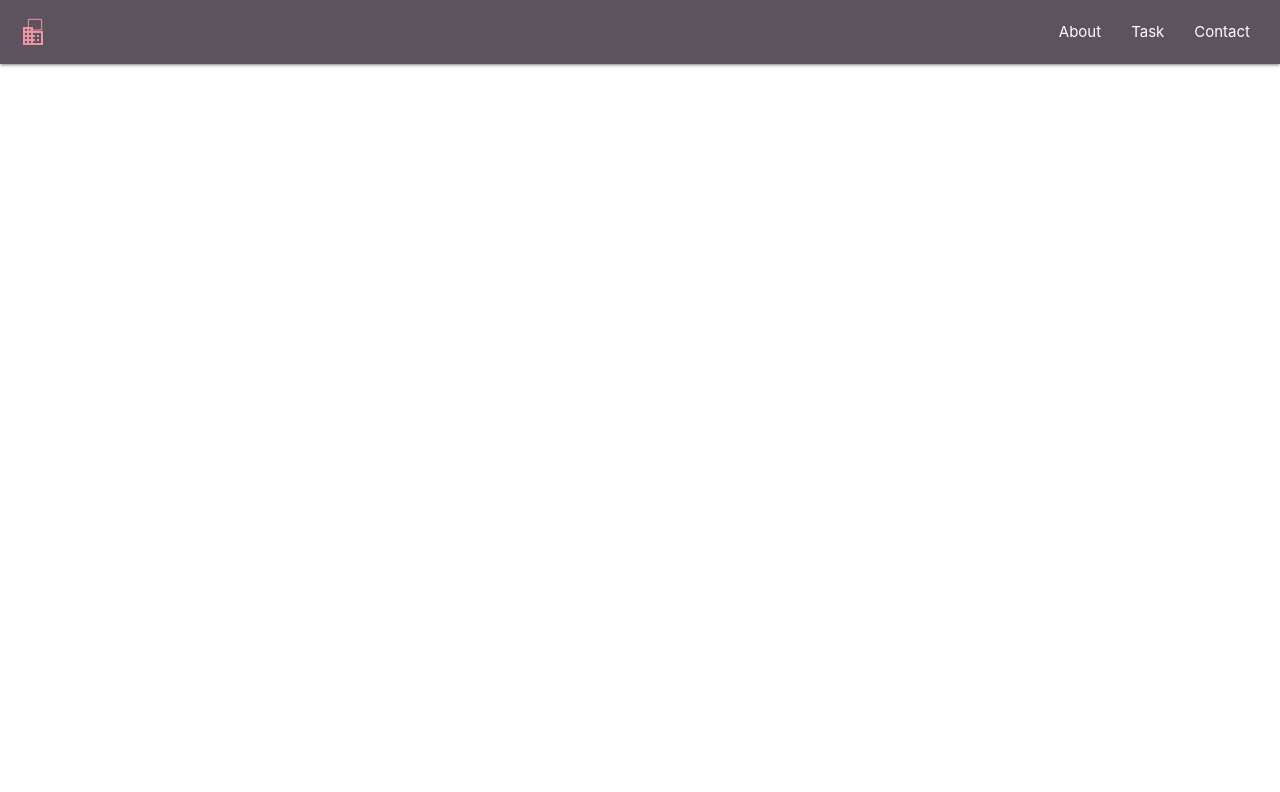
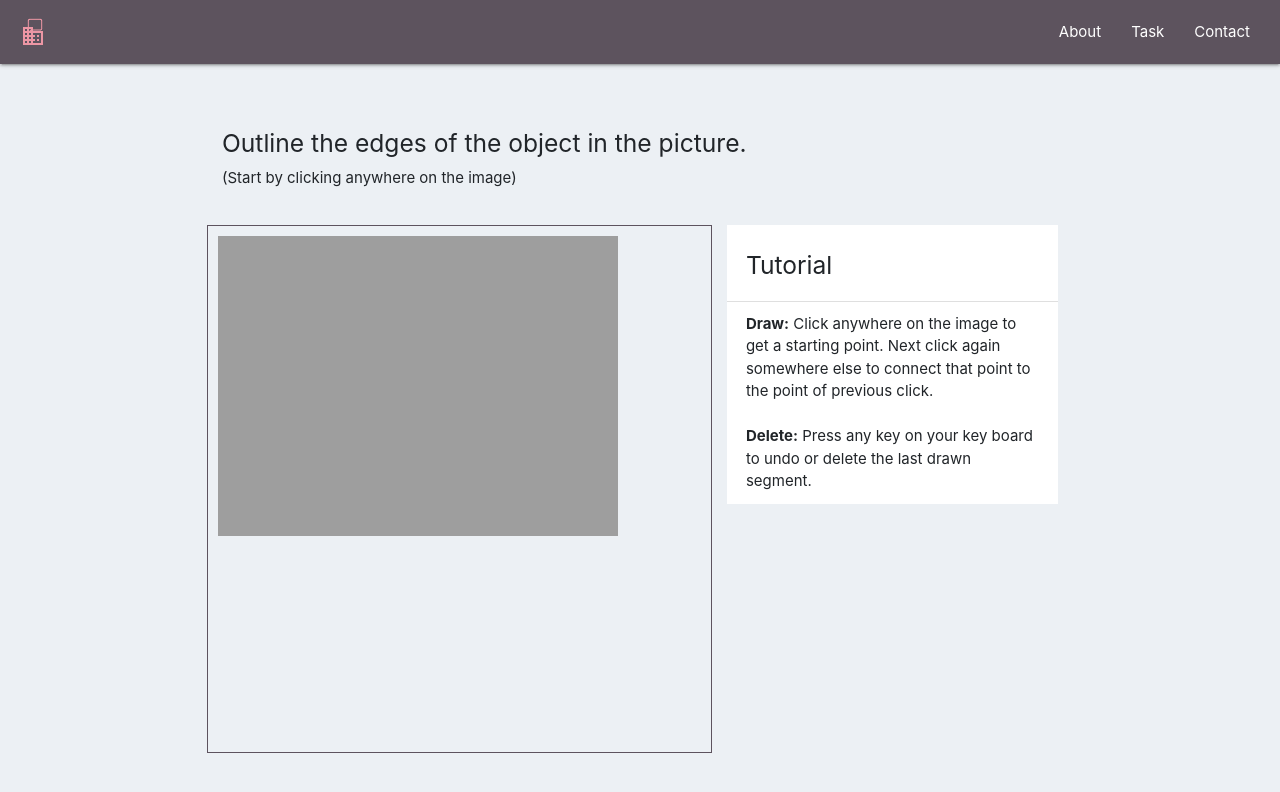
Before and after one commit to sanjana30/Lab-Assignment-2, a website: page task.html in a window 1280 px wide. Drawn offline with nearby package versions, Linux system fonts and the light colour scheme.

Commit message:
added stuff to task page

```diff
--- a/script.js
+++ b/script.js
@@ -84,3 +84,18 @@ var eligibility = 0;
                               'Error: Your browser doesn\'t support geolocation.');
         infoWindow.open(map);
       }
+
+      var canvas = document.getElementById("imageCanvas");
+      var ctx = canvas.getContext("2d");
+      var mouseClickedPositions = [];
+      var imageObj = new Image();
+      imageObj.onload = function(){
+          renderGraphics();
+      }
+      imageObj.src = "https://files.cdn.printful.com/upload/variant-image-jpg/21/2134a3fa668449b50adffcc6313aafb9_l";
+
+      function renderGraphics(){
+        ctx.clearRect(0, 0, canvas.clientWidth, canvas.height);
+        ctx.drawImage(imageObj,0, 0);
+        ctx.fillStyle = "#FF0000";
+      }
--- a/style.css
+++ b/style.css
@@ -90,3 +90,29 @@ a:hover{
 #map{
     height: 100%;
 }
+
+/* instructions.html styles */
+.instructions-container{
+    margin-top: 50px;
+    margin-bottom: 50px;
+}
+
+.gototask-button-style{
+    text-align: center;
+}
+
+/* task.html styles */
+.task-container{
+    margin-top: 50px;
+    margin-bottom: 50px;
+}
+
+.task-image-div{
+    border: 1px solid #5D535E;
+    padding: 10px;
+    text-align: center;
+}
+
+.task-page-body{
+    background-color: #ECF0F4;
+}
--- a/task.html
+++ b/task.html
@@ -35,12 +35,14 @@
   <!-- css link -->
   <link rel="stylesheet" type="text/css" href="./style.css">
 </head>
-<body>
+
+<body class="task-page-body">
   <!-- navigation bar section -->
   <div class="navbar-fixed" id="top">
     <nav style="background: #5D535E;">
       <div class="nav-wrapper" style="padding-left: 15px; padding-right: 15px;">
-            <a href="#top"><img src="brand-logo-final.png" alt="brand-logo"  style="margin-top: auto; margin-bottom: auto;"></a>
+        <a href="#top"><img src="brand-logo-final.png" alt="brand-logo"
+            style="margin-top: auto; margin-bottom: auto;"></a>
         <ul id="nav-mobile" class="right hide-on-med-and-down">
           <li><a href="./index.html">About</a></li>
           <li><a href="instructions.html">Task</a></li>
@@ -50,10 +52,43 @@
     </nav>
   </div>
 
+  <!-- main content -->
+  <div class="container task-container">
+    <div class="row">
+      <div class="col-lg-12">
+        <h5>Outline the edges of the object in the picture.</h5>
+        <p>(Start by clicking anywhere on the image)</p>
+      </div>
+    </div>
+    <div class="row">
+      <div class="col-lg-7 task-image-div" >
+        <canvas id="imageCanvas" width="550" height="500" ></canvas>
+      </div>
+      <div class="col-lg-5" style="padding-top: 0;">
+        <ul class="list-group list-group-flush" style="margin-top: 0;">
+            <li class="list-group-item"><h5>Tutorial</h5></li>
+            <li class="list-group-item"><b>Draw:</b> Click anywhere on the image to get a starting point. Next click again somewhere else to
+              connect that point to the point of previous click.<br><br>
+              <b>Delete:</b> Press any key on your key board to undo or delete the last drawn segment.</li>
+            <!-- <li class="list-group-item">Morbi leo risus</li>
+            <li class="list-group-item">Porta ac consectetur ac</li>
+            <li class="list-group-item">Vestibulum at eros</li>
+          </ul>
+        <ul>
+          <li><b>Draw:</b> Click anywhere on the image to get a starting point. Next click again somewhere else to
+            connect that point to the point of previous click.</li> <br>
+          <li><b>Delete:</b> Press any key on your key board to undo or delete the last drawn segment.</li> -->
+        </ul>
+      </div>
+    </div>
+  </div>
+
+  <!-- card -->
 
 
 
   <!-- include javascript file -->
   <script type="text/Javascript" src="./script.js"></script>
 </body>
+
 </html>
```
Also changed, not shown: instructions.html (+3 -3 lines). Lines whose indentation alone changed are shown as unchanged.
